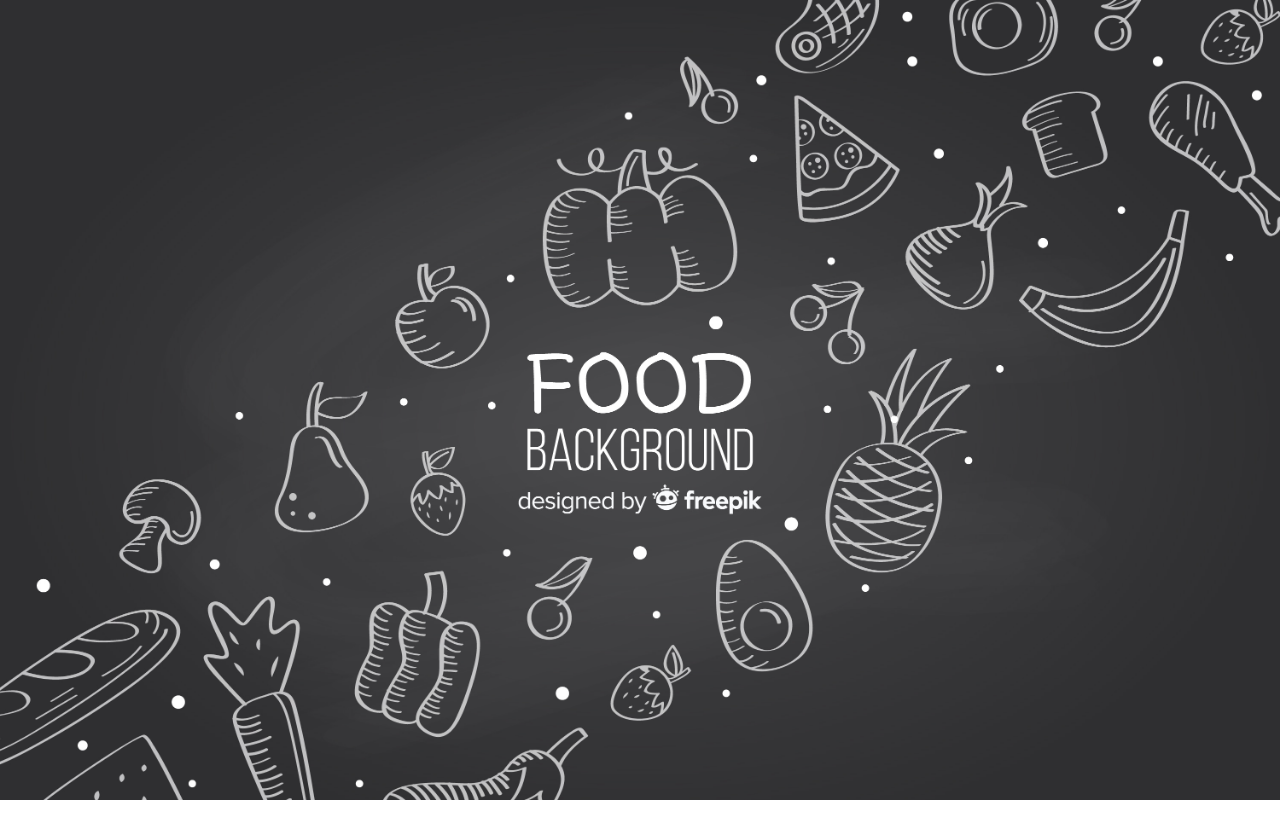
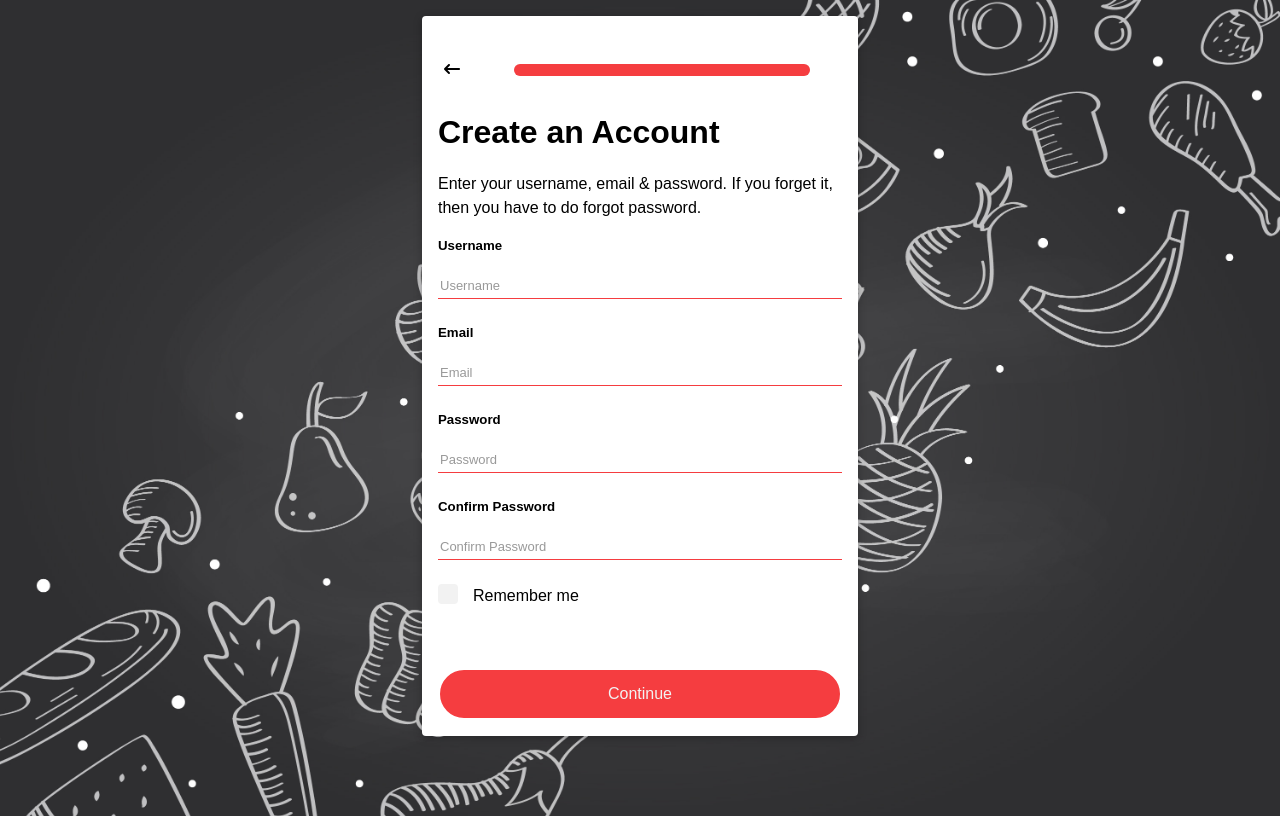
Before and after one commit to SomayyehGhassemipour/Cookpedia, a React (Create React App) app: page /signup-create-account in a window 1280 px wide. Before the commit this address had no page. Built offline with nearby package versions, Linux system fonts and the light colour scheme.

Commit message:
added Create Account Page

```diff
--- a/src/App.tsx
+++ b/src/App.tsx
@@ -3,6 +3,7 @@ import { Route, Routes } from 'react-router-dom';
 import './App.scss';
 import { CookingLevelPage } from './components/pages/signUp/CookingLevelPage';
 import { CountryPage } from './components/pages/signUp/CountryPage';
+import { CreateAccountPage } from './components/pages/signUp/CreateAccountPage';
 import { PersonalDataPage } from './components/pages/signUp/PersonalDataPage';
 import WelcomePage  from './components/pages/WelcomePage';
 
@@ -14,6 +15,7 @@ function App() {
         <Route path="/signup-country" element={<CountryPage/>}/>
         <Route path="/signup-cooking" element={<CookingLevelPage/>}/>
         <Route path="/signup-personal-data" element={<PersonalDataPage/>}/>
+        <Route path="/signup-create-account" element={<CreateAccountPage/>}/>
       </Routes>
 
     </div>
--- /dev/null
+++ b/src/components/pages/signUp/CreateAccountPage.tsx
@@ -0,0 +1,48 @@
+import { useNavigate } from "react-router-dom"
+import { Button } from "../../utilities/Button"
+import { Card } from "../../utilities/card/Card"
+import { CardAction } from "../../utilities/card/CardAction"
+import { CardBody } from "../../utilities/card/CardBody"
+import { CheckBox } from "../../utilities/CheckBox"
+import { FieldSet } from "../../utilities/form/FieldSet"
+import { Form } from "../../utilities/form/Form"
+import { Header } from "../../utilities/Header"
+import { Icon } from "../../utilities/Icon"
+import { ProgressBar } from "../../utilities/ProgressBar"
+
+interface Props {
+
+}
+export const CreateAccountPage : React.FC<Props> = ({}) => {
+  let navigate = useNavigate();
+  return (
+    <div className="container">
+      <Card classname={"flex-justify-start"}>
+        <Header>
+          <div className="flex-row">
+            <Button type={'icon'} clickHandler={()=>navigate("/signup-personal-data")}>
+              <Icon name="back"/>
+            </Button>
+            <ProgressBar progress={100}/>
+          </div>
+          <h1>Create an Account</h1>
+        </Header>
+        <CardBody>
+          <p >Enter your username, email & password. If you forget it, then you have to do forgot password.</p>
+          <Form>
+            <FieldSet label={"Username"} placeholdertxt="Username" inputType="text" />
+            <FieldSet label={"Email"} placeholdertxt="Email" inputType="email" />
+            <FieldSet label={"Password"} placeholdertxt="Password" inputType="password" />
+            <FieldSet label={"Confirm Password"} placeholdertxt="Confirm Password" inputType="password" />
+            <CheckBox label={"Remember me"}/>
+          </Form>
+        </CardBody>
+        <CardAction>
+          <Button type={'primary'} clickHandler={()=>navigate("/")}>
+            <p>Continue</p>
+          </Button>
+        </CardAction>
+      </Card>
+    </div>
+  )
+}
--- a/src/components/pages/signUp/PersonalDataPage.tsx
+++ b/src/components/pages/signUp/PersonalDataPage.tsx
@@ -48,7 +48,7 @@ export const PersonalDataPage = () => {
           </Form>
         </CardBody>
         <CardAction>
-          <Button type={'primary'} clickHandler={()=>navigate("/")}>
+          <Button type={'primary'} clickHandler={()=>navigate("/signup-create-account")}>
             <p>Continue</p>
           </Button>
         </CardAction>
--- /dev/null
+++ b/src/components/utilities/CheckBox.tsx
@@ -0,0 +1,11 @@
+interface Props {
+  label: string
+}
+export const CheckBox : React.FC<Props> = ({label}) => {
+  return (
+    <label className="checkbox-container">{label}
+      <input type="checkbox" />
+      <span className="checkmark"></span>
+    </label>
+  )
+}
--- a/src/sass/base/_reset.scss
+++ b/src/sass/base/_reset.scss
@@ -35,7 +35,6 @@ body {
 input::placeholder {
   color: var(--clr-neutral-400);
   font-size: small;
-  padding-left: 0.5rem;
 }
 ::-webkit-calendar-picker-indicator {
   background-image: url('../../../public/icons8-calendar-48.png');
@@ -46,7 +45,6 @@ input[type="date"]::-webkit-datetime-edit-month-field,
 input[type="date"]::-webkit-datetime-edit-day-field,
 input[type="date"]::-webkit-datetime-edit-year-field {
   color: var(--clr-neutral-400);
-  padding-left: 0.5rem;
 }
 select {
   appearance: none;
@@ -54,7 +52,7 @@ select {
   background-repeat: no-repeat;
   background-position: calc(100% - 3px) center;
   background-size: 15px;
-  padding-left: 0.5rem;
+
 
   color: var(--clr-neutral-400);
   option:not(:first-of-type) {
@@ -64,6 +62,20 @@ select {
     background-color: var(--clr-primary-600);
   }
 }
+
+/* Set checkbox color*/
+// input[type=checkbox]{
+//     width: 15px;
+//     height: 15px;
+//     cursor: pointer;
+//   &:checked{
+//     accent-color: var(--clr-primary-500);
+//   }
+//   &::after {
+//     color: red;
+//   }
+// }
+
 /* Set core root defaults */
 html:focus-within {
   scroll-behavior: smooth;
--- /dev/null
+++ b/src/sass/components/_checkbox.scss
@@ -0,0 +1,71 @@
+// @use '../utilities/flex' as *;
+
+// .check-box {
+//   @include flex($direction:row,$justify:flex-start,$align:none,$gapR: 1.5rem);
+//   input {
+//     background-color: var(--clr-primary-500);
+//   }
+// }
+
+.checkbox-container {
+  display: block;
+  position: relative;
+  padding-left: 35px;
+  margin-bottom: 12px;
+  cursor: pointer;
+  -webkit-user-select: none;
+  -moz-user-select: none;
+  -ms-user-select: none;
+  user-select: none;
+
+  /* Hide the browser's default checkbox */
+  input {
+    position: absolute;
+    opacity: 0;
+    cursor: pointer;
+    height: 0;
+    width: 0;
+  }
+
+  /* Create a custom checkbox */
+  .checkmark {
+    position: absolute;
+    top: 0;
+    left: 0;
+    height: 20px;
+    width: 20px;
+    background-color: var(--clr-neutral-200);
+    border-radius: var(--radius-card);
+  }
+  /* On mouse-over, add a grey background color */
+  &:hover input ~ .checkmark {
+    background-color: var(--clr-neutral-300);
+  }
+  /* When the checkbox is checked, add a blue background */
+  input:checked ~ .checkmark {
+    background-color: var(--clr-primary-500)
+  }
+  /* Show the checkmark when checked */
+   input:checked ~ .checkmark:after {
+    display: block;
+  }
+  /* Style the checkmark/indicator */
+ .checkmark:after {
+    left: 7px;
+    top: 2px;
+    width: 6px;
+    height: 13px;
+    border: solid var(--clr-neutral-100);
+    border-width: 0 3px 3px 0;
+    -webkit-transform: rotate(45deg);
+    -ms-transform: rotate(45deg);
+    transform: rotate(45deg);
+  }
+}
+
+/* Create the checkmark/indicator (hidden when not checked) */
+.checkmark:after {
+  content: "";
+  position: absolute;
+  display: none;
+}
--- a/src/sass/components/_index.scss
+++ b/src/sass/components/_index.scss
@@ -6,3 +6,4 @@
 @forward 'avatar';
 @forward 'header';
 @forward 'form';
+@forward 'checkbox';
```
Also changed, not shown: src/sass/components/_textField.scss (line endings or trailing spaces).
